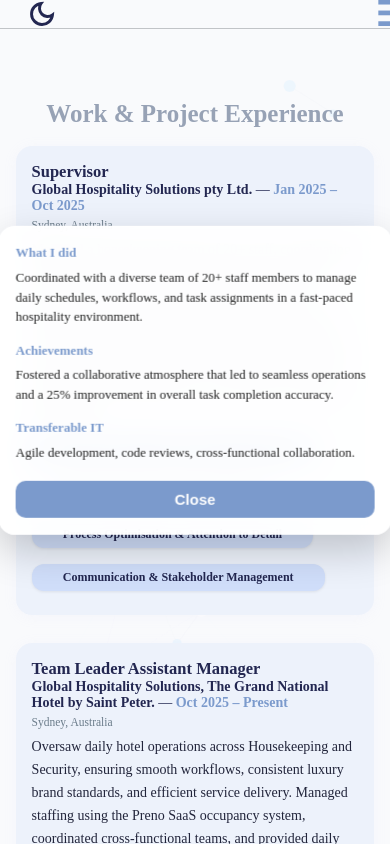
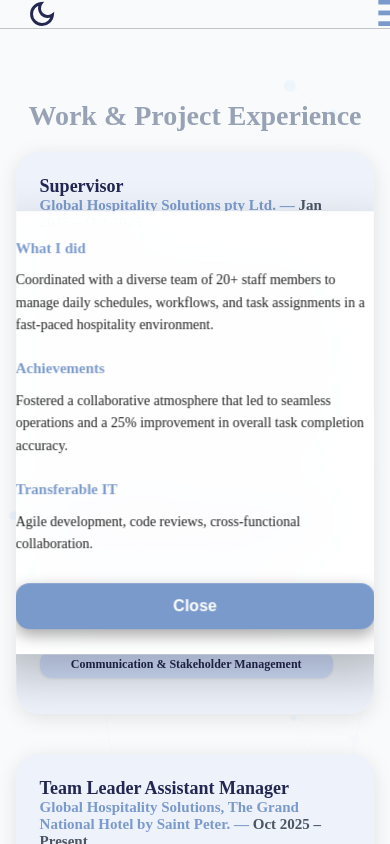
Before and after one commit to jaeyunjks/jaeyun-portfolio, a React (Create React App) app: page /work in a window 390 px wide. Both pictures are taken after a click on the element "Teamwork, Resilience, and Collaboration". Shown: the top 844 px of the page. Built offline with nearby package versions, Linux system fonts and the light colour scheme.

Commit message:
fixing hover effect issue and adding glassy textured

```diff
--- a/src/pages/WorkPage.js
+++ b/src/pages/WorkPage.js
@@ -1,5 +1,6 @@
 /* src/pages/WorkPage.js */
 import React from "react";
+import { useTheme } from "../context/ThemeContext";
 
 /* -------------------------------------------------
    Mobile detection hook
@@ -17,7 +18,6 @@
 
     return isMobile;
 }
-
 /* -------------------------------------------------
    Data – 100% UTUH
 ------------------------------------------------- */
@@ -97,59 +97,86 @@
         ]
     }
 ];
+function SkillPill({ skill, isMobile }) {
+    const [showPopup, setShowPopup] = React.useState(false);
+    const [isHovered, setIsHovered] = React.useState(false);
+    const { theme } = useTheme();
 
-function SkillPill({ skill, isMobile }) {
-    const [show, setShow] = React.useState(false);
-    const [hovered, setHovered] = React.useState(false);
+    // Desktop: hover hanya untuk visual cue (ga buka popup)
+    const handleMouseEnter = () => !isMobile && setIsHovered(true);
+    const handleMouseLeave = () => !isMobile && setIsHovered(false);
 
+    // Klik untuk toggle popup (semua device)
+    const handleClick = (e) => {
+        e.stopPropagation();
+        setShowPopup(prev => !prev);
+    };
+
+    // Tutup popup kalau klik di luar
     React.useEffect(() => {
-        if (!isMobile || !show) return;
-        const handleOutside = (e) => {
+        if (!showPopup) return;
+
+        const handleClickOutside = (e) => {
             if (!e.target.closest(".skill-popup") && !e.target.closest(".skill-pill")) {
-                setShow(false);
+                setShowPopup(false);
             }
         };
-        document.addEventListener("click", handleOutside);
-        return () => document.removeEventListener("click", handleOutside);
-    }, [show, isMobile]);
 
-    const toggle = (e) => {
-        e.stopPropagation();
-        if (isMobile) setShow((v) => !v);
-    };
+        document.addEventListener("click", handleClickOutside);
+        return () => document.removeEventListener("click", handleClickOutside);
+    }, [showPopup]);
 
     return (
         <div style={{ position: "relative", marginBottom: isMobile ? 8 : 0 }}>
-            {/* Pill */}
+            {/* Pill dengan animasi hover */}
             <span
                 className="skill-pill"
-                onMouseEnter={() => !isMobile && setHovered(true)}
-                onMouseLeave={() => !isMobile && setHovered(false)}
-                onClick={toggle}
+                onMouseEnter={handleMouseEnter}
+                onMouseLeave={handleMouseLeave}
+                onClick={handleClick}
                 style={{
-                    background: hovered || (isMobile && show) ? "#A7C1F2" : "#D0DEFA",
-                    color: "#232751",
+                    background: theme === "dark"
+                        ? (showPopup ? "rgba(165,214,255,0.28)" : (isHovered ? "rgba(165,214,255,0.22)" : "rgba(165,214,255,0.12)"))
+                        : (showPopup ? "#A7C1F2" : (isHovered ? "#B3D0FF" : "#D0DEFA")),
+                    color: theme === "dark" ? "#e2e8f0" : "#232751",
                     borderRadius: 12,
                     padding: isMobile ? "6px 8vw" : "6px 16px",
                     fontWeight: 700,
                     fontSize: isMobile ? 12 : 15,
                     cursor: "pointer",
                     display: "inline-block",
-                    transition: "all 0.25s cubic-bezier(0.4,0,0.2,1)",
-                    transform: hovered || (isMobile && show) ? "scale(1.08)" : "scale(1)",
-                    boxShadow:
-                        hovered || (isMobile && show)
-                            ? "0 4px 12px rgba(0,0,0,0.15)"
-                            : "0 1px 3px rgba(0,0,0,0.08)",
+                    transition: "all 0.25s ease",
+                    transform: showPopup || isHovered ? "scale(1.08)" : "scale(1)",
+                    boxShadow: showPopup || isHovered
+                        ? theme === "dark" ? "0 6px 24px rgba(165,214,255,0.35), 0 0 0 3px rgba(165,214,255,0.15)" : "0 4px 12px rgba(0,0,0,0.15), 0 0 0 3px rgba(123,154,204,0.2)"
+                        : "0 1px 3px rgba(0,0,0,0.08)",
                     userSelect: "none",
-                    pointerEvents: "auto"   // penting
+                    pointerEvents: "auto",
+                    backdropFilter: theme === "dark" ? "blur(6px)" : "none",
+                    position: "relative",
+                    overflow: "hidden", // untuk ripple effect
                 }}
             >
+                {/* Ripple/glow effect pas hover */}
+                <span
+                    style={{
+                        position: "absolute",
+                        inset: 0,
+                        borderRadius: "inherit",
+                        background: theme === "dark"
+                            ? "radial-gradient(circle at 50% 50%, rgba(165,214,255,0.15) 0%, transparent 70%)"
+                            : "radial-gradient(circle at 50% 50%, rgba(123,154,204,0.2) 0%, transparent 70%)",
+                        opacity: isHovered || showPopup ? 1 : 0,
+                        transition: "opacity 0.3s ease",
+                        pointerEvents: "none",
+                    }}
+                />
+
                 {skill.name}
             </span>
 
-            {/* Popup – PAKAI fixed + pointerEvents none di wrapper luar */}
-            {(isMobile ? show : hovered) && (
+            {/* Popup */}
+            {showPopup && (
                 <div
                     style={{
                         position: "fixed",
@@ -157,8 +184,8 @@
                         left: 0,
                         right: 0,
                         bottom: 0,
-                        pointerEvents: "none",   // INI YANG BIKIN NGGAK BLINKING
-                        zIndex: 9999
+                        pointerEvents: "none",
+                        zIndex: 9999,
                     }}
                 >
                     <div
@@ -168,21 +195,27 @@
                             top: "50%",
                             left: "50%",
                             transform: "translate(-50%, -50%)",
-                            width: isMobile ? "92vw" : 370,
+                            width: isMobile ? "92vw" : 420,
                             maxHeight: "80vh",
                             overflowY: "auto",
-                            background: "rgba(255,255,255,0.94)",
-                            backdropFilter: "blur(14px)",
-                            WebkitBackdropFilter: "blur(14px)",
-                            borderRadius: 16,
-                            padding: isMobile ? 16 : 18,
-                            boxShadow: "0 16px 40px rgba(0,0,0,0.2), inset 0 0 16px rgba(255,255,255,0.5)",
-                            border: "1px solid rgba(255,255,255,0.35)",
+                            background: theme === "dark"
+                                ? "rgba(30, 41, 59, 0.68)"
+                                : "rgba(255,255,255,0.96)",
+                            backdropFilter: "blur(24px)",
+                            WebkitBackdropFilter: "blur(24px)",
+                            borderRadius: 24,
+                            padding: isMobile ? 24 : 28,
+                            boxShadow: theme === "dark"
+                                ? "0 24px 70px rgba(0,0,0,0.65), inset 0 0 30px rgba(255,255,255,0.1)"
+                                : "0 20px 50px rgba(0,0,0,0.25), inset 0 0 20px rgba(255,255,255,0.6)",
+                            border: theme === "dark"
+                                ? "1px solid rgba(165,214,255,0.3)"
+                                : "1px solid rgba(255,255,255,0.4)",
                             pointerEvents: "all",
-                            fontSize: isMobile ? 13 : 14.5,
-                            color: "#1a1a2e",
-                            lineHeight: 1.6,
-                            animation: "popupEnter 0.38s cubic-bezier(0.34,1.56,0.64,1) forwards"
+                            fontSize: isMobile ? 14 : 15.5,
+                            color: theme === "dark" ? "#f8fafc" : "#1a1a2e",
+                            lineHeight: 1.7,
+                            animation: "popupEnter 0.4s cubic-bezier(0.34,1.56,0.64,1) forwards",
                         }}
                     >
                         {[
@@ -190,28 +223,31 @@
                             { title: "Achievements", text: skill.achieve },
                             { title: "Transferable IT", text: skill.it }
                         ].map((sec, i) => (
-                            <div key={i} style={{ marginTop: i ? 14 : 0 }}>
-                                <div style={{ fontWeight: 600, color: "#7B9ACC", fontSize: isMobile ? 13 : 14, marginBottom: 4 }}>
+                            <div key={i} style={{ marginTop: i ? 20 : 0 }}>
+                                <div style={{ fontWeight: 700, color: "var(--accent)", fontSize: isMobile ? 15 : 16.5, marginBottom: 8 }}>
                                     {sec.title}
                                 </div>
-                                <div style={{ color: "#222", lineHeight: 1.5 }}>{sec.text}</div>
+                                <div style={{ color: theme === "dark" ? "#e2e8f0" : "#222", lineHeight: 1.6 }}>
+                                    {sec.text}
+                                </div>
                             </div>
                         ))}
 
                         {isMobile && (
                             <button
-                                onClick={(e) => { e.stopPropagation(); setShow(false); }}
+                                onClick={(e) => { e.stopPropagation(); setShowPopup(false); }}
                                 style={{
-                                    marginTop: 18,
+                                    marginTop: 28,
                                     width: "100%",
-                                    padding: "10px",
-                                    background: "#7B9ACC",
-                                    color: "white",
+                                    padding: "14px",
+                                    background: "var(--accent)",
+                                    color: "#ffffff",
                                     border: "none",
-                                    borderRadius: 10,
-                                    fontWeight: 600,
+                                    borderRadius: 14,
+                                    fontWeight: 700,
                                     cursor: "pointer",
-                                    fontSize: 15
+                                    fontSize: 16,
+                                    boxShadow: "0 6px 16px rgba(0,0,0,0.35)",
                                 }}
                             >
                                 Close
@@ -223,13 +259,13 @@
         </div>
     );
 }
-
 /* -------------------------------------------------
    Work Card – 100% SAMA
 ------------------------------------------------- */
 function WorkCard({ work, isMobile }) {
     const [visible, setVisible] = React.useState(false);
     const [cardHover, setCardHover] = React.useState(false);
+    const { theme } = useTheme();
 
     React.useEffect(() => {
         const t = setTimeout(() => setVisible(true), 80);
@@ -241,32 +277,40 @@
             onMouseEnter={() => !isMobile && setCardHover(true)}
             onMouseLeave={() => !isMobile && setCardHover(false)}
             style={{
-                background: "#EDF2FB",
-                borderRadius: 16,
-                padding: isMobile ? 16 : 30,
-                boxShadow: "0 2px 14px #c0c7ef15",
-                marginBottom: isMobile ? 8 : 12,
-                transition: "transform 0.3s ease, opacity 0.5s ease",
-                transform: cardHover ? "scale(1.025)" : "scale(1)",
+                background: theme === "dark"
+                    ? "rgba(30, 41, 59, 0.35)"  // lebih transparan
+                    : "#EDF2FB",
+                backdropFilter: theme === "dark" ? "blur(20px)" : "none",
+                WebkitBackdropFilter: theme === "dark" ? "blur(20px)" : "none",
+                borderRadius: 24,
+                padding: isMobile ? 24 : 36,
+                border: theme === "dark" ? "1px solid rgba(165, 214, 255, 0.22)" : "none",
+                boxShadow: theme === "dark"
+                    ? "0 12px 40px rgba(0, 0, 0, 0.45), inset 0 0 24px rgba(165, 214, 255, 0.12)"
+                    : "0 4px 20px rgba(0,0,0,0.1)",
+                marginBottom: isMobile ? 16 : 24,
+                transition: "transform 0.4s cubic-bezier(0.34,1.56,0.64,1), box-shadow 0.4s ease, opacity 0.5s ease",
+                transform: cardHover ? "scale(1.03)" : "scale(1)",
                 opacity: visible ? 1 : 0,
-                position: "relative"
+                position: "relative",
+                overflow: "hidden",
             }}
         >
-            <div style={{ fontSize: isMobile ? 16.5 : 24, fontWeight: 800, color: "#232751" }}>
+            <div style={{ fontSize: isMobile ? 18 : 26, fontWeight: 900, color: "var(--text-primary)" }}>
                 {work.role}
             </div>
-            <div style={{ fontSize: isMobile ? 14 : 19.5, marginBottom: isMobile ? 5 : 7 }}>
-                <b>{work.company}</b> — <span style={{ color: "#7B9ACC", fontWeight: 600 }}>{work.period}</span>
+            <div style={{ fontSize: isMobile ? 15 : 21, marginBottom: isMobile ? 6 : 8, color: "var(--accent)", fontWeight: 700 }}>
+                {work.company} — <span style={{ color: "var(--text-secondary)" }}>{work.period}</span>
             </div>
-            <div style={{ color: "#6B7C8A", fontSize: isMobile ? 11.5 : 16, marginBottom: isMobile ? 7 : 10 }}>
+            <div style={{ color: "var(--text-secondary)", fontSize: isMobile ? 12.5 : 17, marginBottom: isMobile ? 8 : 12 }}>
                 {work.location}
             </div>
 
-            <div style={{ fontSize: isMobile ? 14 : 18, lineHeight: 1.65, color: "#22253B", marginBottom: isMobile ? 12 : 15 }}>
+            <div style={{ fontSize: isMobile ? 15 : 18, lineHeight: 1.7, color: "var(--text-primary)", marginBottom: isMobile ? 14 : 18 }}>
                 {work.summary}
             </div>
 
-            <div style={{ display: "flex", gap: isMobile ? 8 : 11, flexWrap: "wrap" }}>
+            <div style={{ display: "flex", gap: isMobile ? 10 : 14, flexWrap: "wrap" }}>
                 {work.stack.map((s) => (
                     <SkillPill key={s.name} skill={s} isMobile={isMobile} />
                 ))}
@@ -274,43 +318,36 @@
         </div>
     );
 }
-
 /* -------------------------------------------------
    Page – 100% SAMA
 ------------------------------------------------- */
 export default function WorkPage() {
     const isMobile = useIsMobile();
+    const { theme } = useTheme();
 
     return (
         <div style={{
             maxWidth: isMobile ? "99vw" : 900,
             margin: isMobile ? "20px auto" : "56px auto",
-            padding: isMobile ? "0 4vw" : "0 15px"
+            padding: isMobile ? "0 4vw" : "0 15px",
+            color: "var(--text-primary)",
         }}>
             <h1 style={{
                 fontWeight: 900,
-                fontSize: isMobile ? 25 : 40,
-                color: "#97a2b5ff",
-                marginBottom: isMobile ? 18 : 30,
-                textAlign: isMobile ? "center" : "left"
+                fontSize: isMobile ? 28 : 44,
+                color: theme === "dark" ? "var(--accent)" : "#97a2b5ff",
+                marginBottom: isMobile ? 20 : 36,
+                textAlign: isMobile ? "center" : "left",
+                textShadow: theme === "dark" ? "0 2px 12px rgba(165,214,255,0.35)" : "none",
             }}>
                 Work & Project Experience
             </h1>
 
-            <div style={{ display: "flex", flexDirection: "column", gap: isMobile ? 20 : 32 }}>
+            <div style={{ display: "flex", flexDirection: "column", gap: isMobile ? 24 : 36 }}>
                 {WORKS.map((work) => (
                     <WorkCard key={work.role + work.company} work={work} isMobile={isMobile} />
                 ))}
             </div>
-
-            <style jsx>{`
-                @keyframes popupEnter {
-                    to {
-                        opacity: 1;
-                        transform: translate(-50%, -50%);
-                    }
-                }
-            `}</style>
         </div>
     );
 }
```
